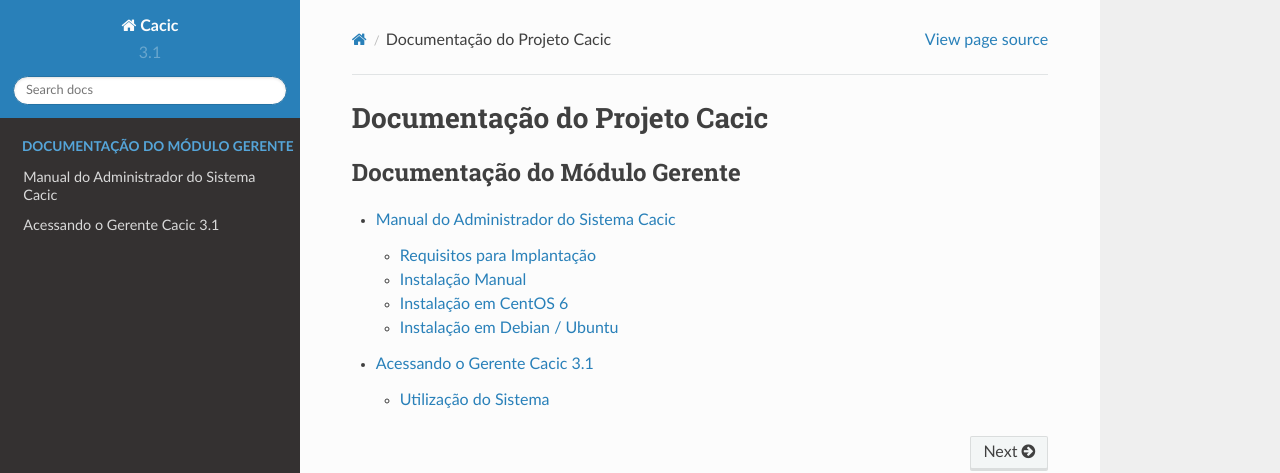
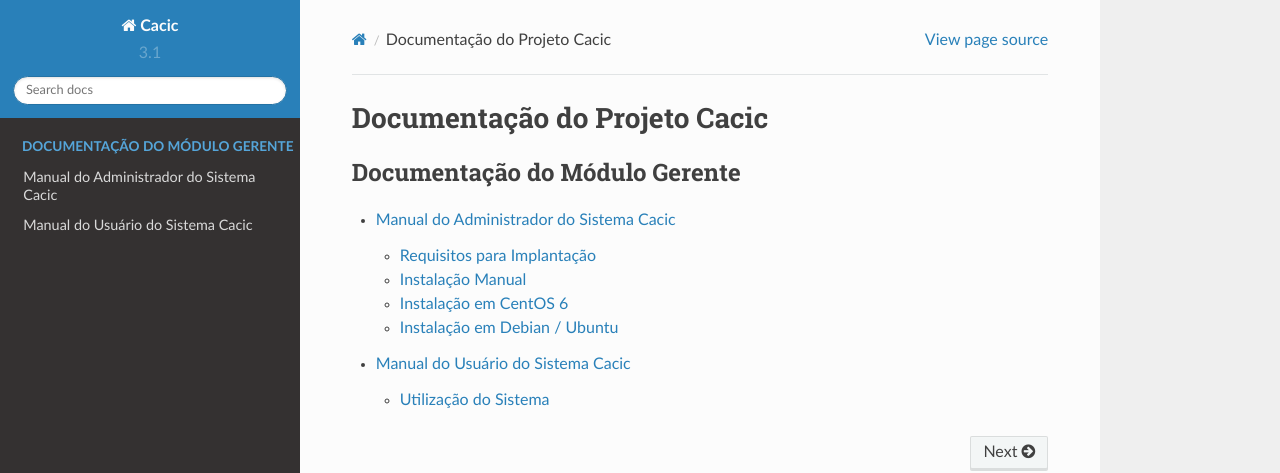
Before and after one commit to lightbase/cacic-doc, a Sphinx documentation site: the page built from source/index.rst, in a window 1280 px wide. Shown: the top 473 px of the page. Built offline with Sphinx 7.4.7 and the Read the Docs theme 2.0.0, drawn with Linux system fonts in a browser that asks for light colours; pages that are not in the unit, such as notebooks, are missing from menus; part of the change alters nothing that is shown.

```diff
--- a/source/gerente/gerente.rst
+++ b/source/gerente/gerente.rst
@@ -1,106 +1,6 @@
-============================================
-Acessando o Gerente Cacic 3.1
-============================================
-
-+ Abra o navegador e digite:
-
-http://localhost/cacic/
-
- Pressione "enter".
-
-+ Clique em app_dev.php
-
- Entre com o usuário e a senha.
-
-Usuário: admin
-
-Senha: 123456
-
-.. image:: img/login.png
-
-+ **Instalando e configurando o FTP (Debian) **
-
-
-**Atenção:**
-
-+ A instalação do FTP é OPCIONAL. Continue este passo da instalação conforme sua necessidade.
-
-----
-
- Para que os Agentes consigam coletar, é necessário instalar e configurar um serviço de FTP. O procedimento abaixo deve ser executado como usuário root:
-
-``# apt-get install proftpd-basic``
-
- Quando perguntado, selecione o modo autônomo (standalone) para o servidor de FTP. Em seguida, abra o arquivo de configurações:
-
-``# vim /etc/proftpd/proftpd.conf``
-
-
-+ Descomente as linhas abaixo:
-
-``# Use this to jail all users in their homes``
-
-``DefaultRoot                           ~``
-
-``# Users require a valid shell listed in /etc/shells to login.``
-
-``# Use this directive to release that constrain.``
-
-``RequireValidShell                    off``
-
-
- A versão do apache2 que foi publicado com o lançamento do Ubuntu 14.04 é o 2.4.7 e começando com esta versão, parece que, por razões de segurança, o novo diretório raiz para o servidor é:
-
-``/var/www/html``
-
- Adicione um usuário que será usado pelo CACIC para download dos updates. No exemplo a seguir, adicionamos uma conta ftpcacic:
-
-``# adduser --shell /bin/false --home /var/www/html/ftpcacic ftpcacic``
-
- Preencha a senha do usuário quando perguntado.
-
-Observe que o HOME deste usuário é: ``/var/www/html/ftpcacic``
-
- Nesse mesmo diretório crie uma pasta “agentes” utilizando os comandos a seguir:
-
-``# mkdir /var/www/html/ftpcacic/agentes``
-
-``# chown ftpcacic.ftpcacic /var/www/html/ftpcacic/agentes``
-
-+ Teste a conexão.
-
- Primeiro você deverá reiniciar o proftpd com o comando a seguir:
-
-``# /etc/init.d/proftpd restart``
-
-----
-
-**Execute depois os comandos a seguir para testar a conexão FTP:**
-
-+ Windows:
-
-``C:\ftp ip_do_servidor_cacic``
-
-login: ftpcacic
-
-senha: senha_do_ftpcacic
-
-ftp quit
-
-+ Linux:
-
-``$ telnet ip_do_servidor_cacic 21``
-
- Quando abrir a tela do telnet, digite os seguintes comandos:
-
-user ftpcacic
-
-pass senha_ftp
-
-quit
-
-**O FTP deve estar funcionando e conectando.**
-
+==================================
+Manual do Usuário do Sistema Cacic
+==================================
 
 Utilização do Sistema
 =====================
```
